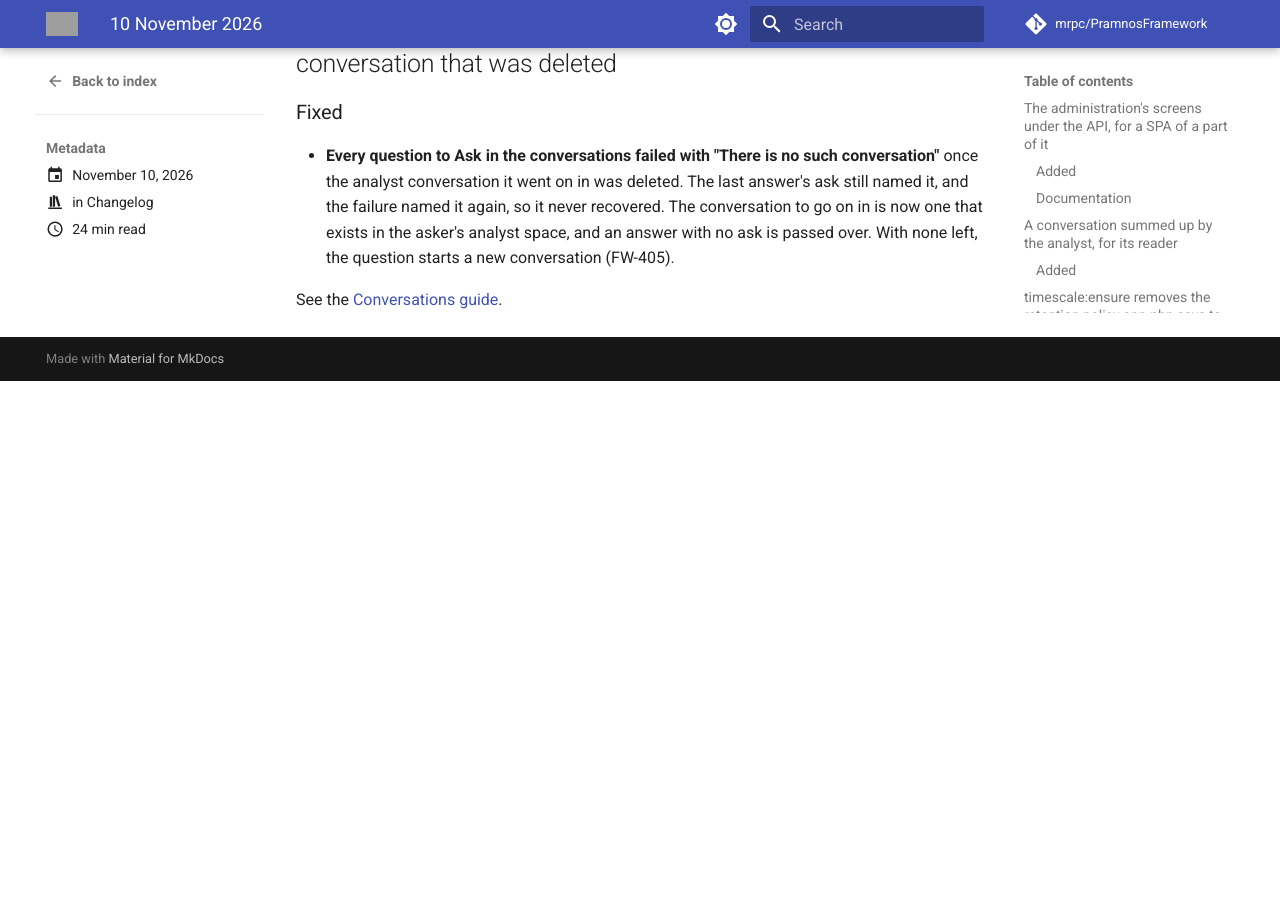
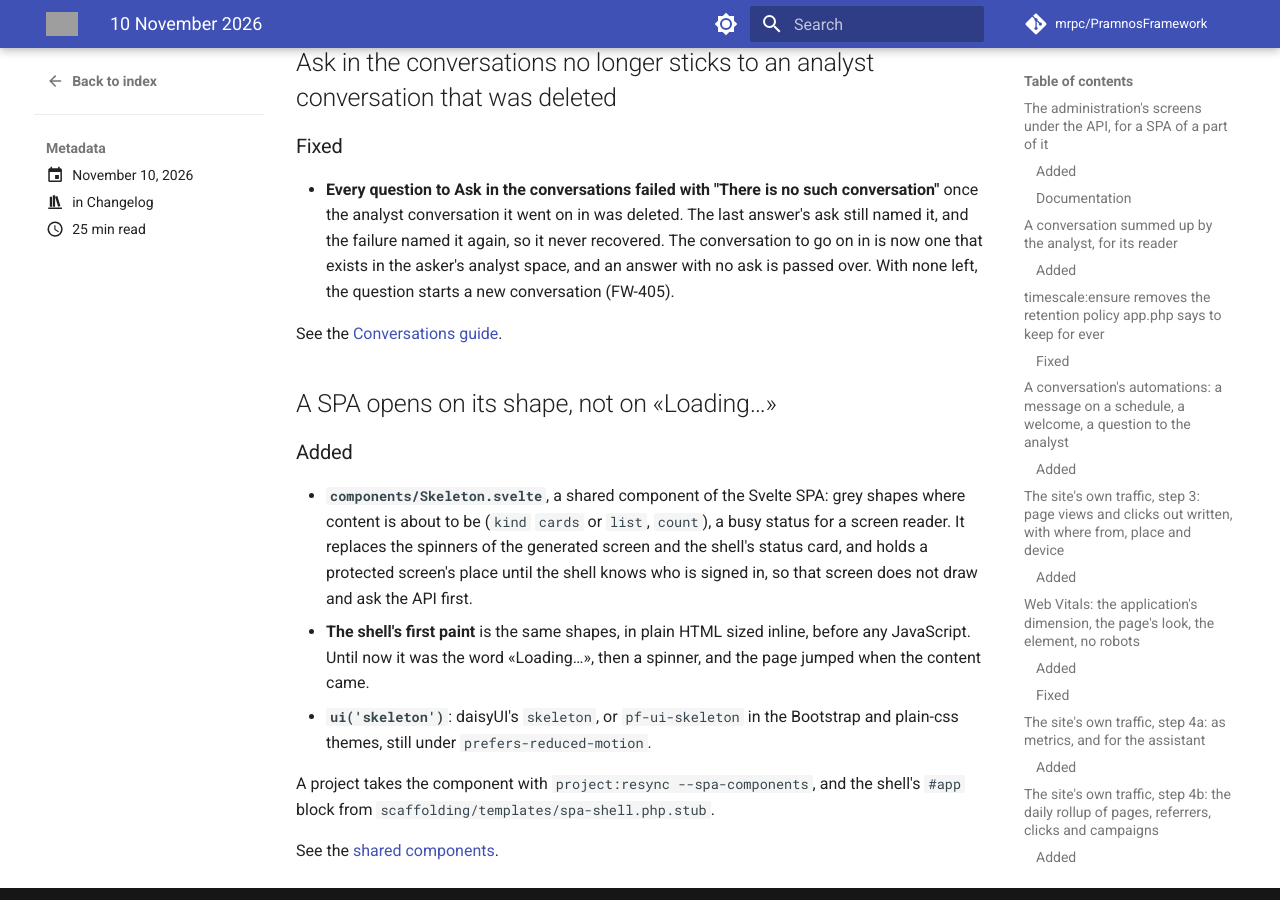
Before and after one commit to mrpc/PramnosFramework, an MkDocs documentation site: the page built from docs/version-history/posts/2026-11-10.md, in a window 1280 px wide and 900 px high, scrolled down 22013 px. Built offline with MkDocs 1.6.1 and Material for MkDocs 9.7.7, drawn with Linux system fonts in a browser that asks for light colours; comment, search, counter and statistics services are not loaded; before the commit the page ends 22394 px from its top, so only the background shows below that; some of the changed text lies outside the part shown; grey boxes are pictures that could not be loaded.

Commit message:
feat(spa): a skeleton where content is about to be — the shell's first paint, Skeleton.svelte, a protected screen before the user is known

```diff
--- a/docs/Pramnos_Console_API_Generation_Guide.md
+++ b/docs/Pramnos_Console_API_Generation_Guide.md
@@ -95,6 +95,14 @@ afterwards. A generated screen imports the first five; `Omnibox.svelte` and
 | `components/Omnibox.svelte` | Cross-entity search over `GET /admin/search` (the entities `app/search.php` registers) |
 | `components/HelpPanel.svelte` | The screen's help page over `GET /help/screen`, shown with the `help` feature ([help in a SPA](Pramnos_Admin_Assistant_Guide.md#help-in-a-spa)) |
 | `lib/ui.js` | The classes the shared components draw with, per UI system (`scaffold_theme`): daisyUI, Bootstrap 5 or plain-css |
+| `components/Skeleton.svelte` | Grey shapes where content is about to be, in place of a spinner: `kind` `cards` (a row of cards and a panel) or `list` (rows), `count`. A busy status for a screen reader, still under reduced motion. A generated screen shows it while it loads, and the shell while it does not yet know who is signed in |
+| `lib/live.js` | The signed-in user's notifications, live, where the site serves a socket ([a SPA's connection](Pramnos_Realtime_Guide.md#a-single-page-applications-connection)) |
+
+**The first paint is a skeleton too.** The shell (`www/spa.php`) draws the same shapes in plain
+HTML inside `#app`, sized inline so no build has to find them, in the UI system's class (daisyUI's
+`skeleton`, or the theme's `pf-ui-skeleton`). The page has its shape before any JavaScript, and
+`main.js` replaces it. A spinner says "wait" and then the page jumps when the content arrives. A
+skeleton holds the content's place.
 
 With the `llm` feature enabled, the conversation components come with them:
 `components/llm/Chat.svelte`, `components/llm/Scheduled.svelte`,
--- a/docs/version-history/posts/2026-11-10.md
+++ b/docs/version-history/posts/2026-11-10.md
@@ -53,6 +53,7 @@ Forty-six entries today:
 - Plain HTTP from addresses the installation names, for a Docker host
 - A resync that brings a new rich editor core brings its packages
 - Ask in the conversations no longer sticks to an analyst conversation that was deleted
+- A SPA opens on its shape, not on «Loading…»
 
 <!-- more -->
 
@@ -797,3 +798,21 @@ An application with copied theme styles and `pf-chat.js` picks both up with `pro
   the question starts a new conversation (FW-405).
 
   See the [Conversations guide](../../Pramnos_Conversations_Guide.md).
+
+## A SPA opens on its shape, not on «Loading…»
+
+### Added
+
+- **`components/Skeleton.svelte`**, a shared component of the Svelte SPA: grey shapes where content
+  is about to be (`kind` `cards` or `list`, `count`), a busy status for a screen reader. It replaces
+  the spinners of the generated screen and the shell's status card, and holds a protected screen's
+  place until the shell knows who is signed in, so that screen does not draw and ask the API first.
+- **The shell's first paint** is the same shapes, in plain HTML sized inline, before any JavaScript.
+  Until now it was the word «Loading…», then a spinner, and the page jumped when the content came.
+- **`ui('skeleton')`**: daisyUI's `skeleton`, or `pf-ui-skeleton` in the Bootstrap and plain-css
+  themes, still under `prefers-reduced-motion`.
+
+A project takes the component with `project:resync --spa-components`, and the shell's `#app`
+block from `scaffolding/templates/spa-shell.php.stub`.
+
+  See the [shared components](../../Pramnos_Console_API_Generation_Guide.md#the-shared-components).
```
Also changed, not shown: other parts of docs/version-history/posts/2026-11-10.md (+1 -1 lines), 10 other files.
